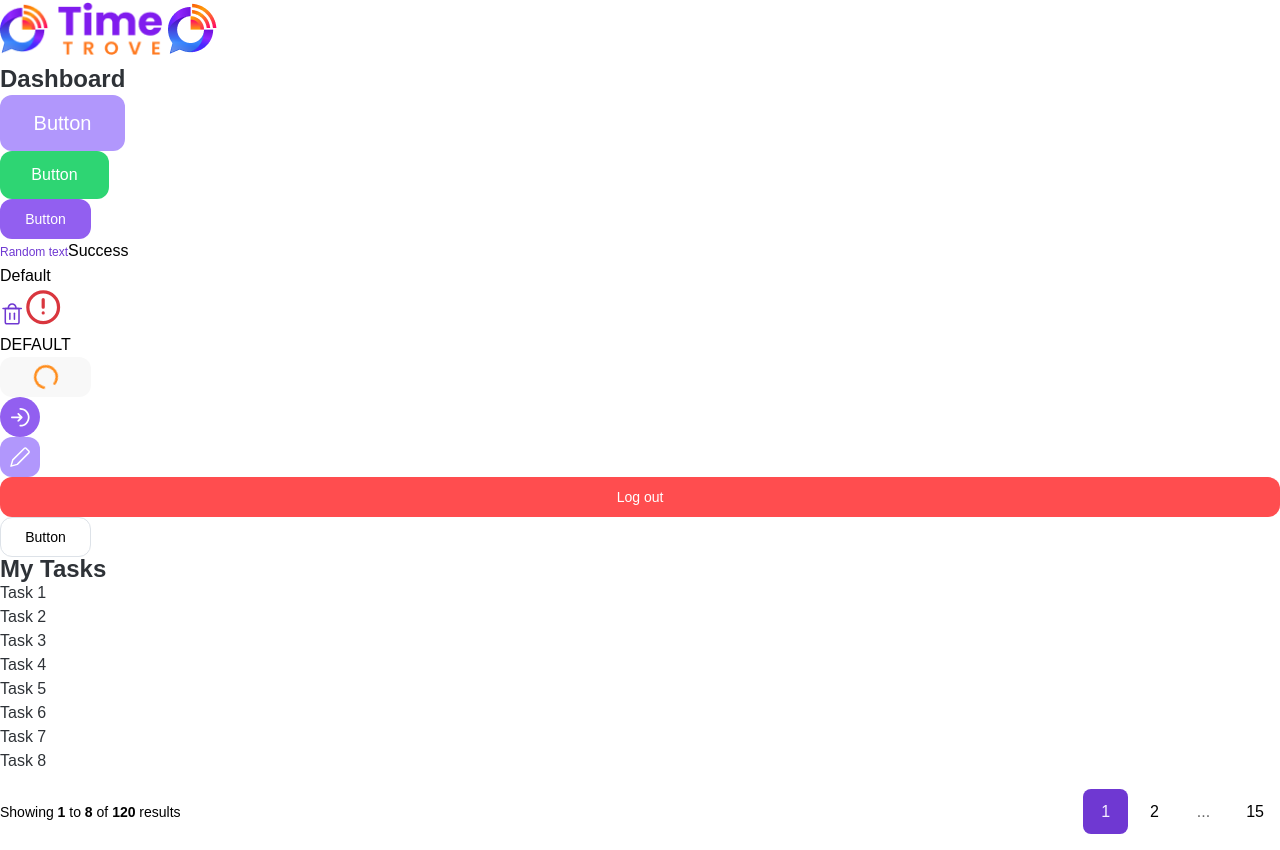
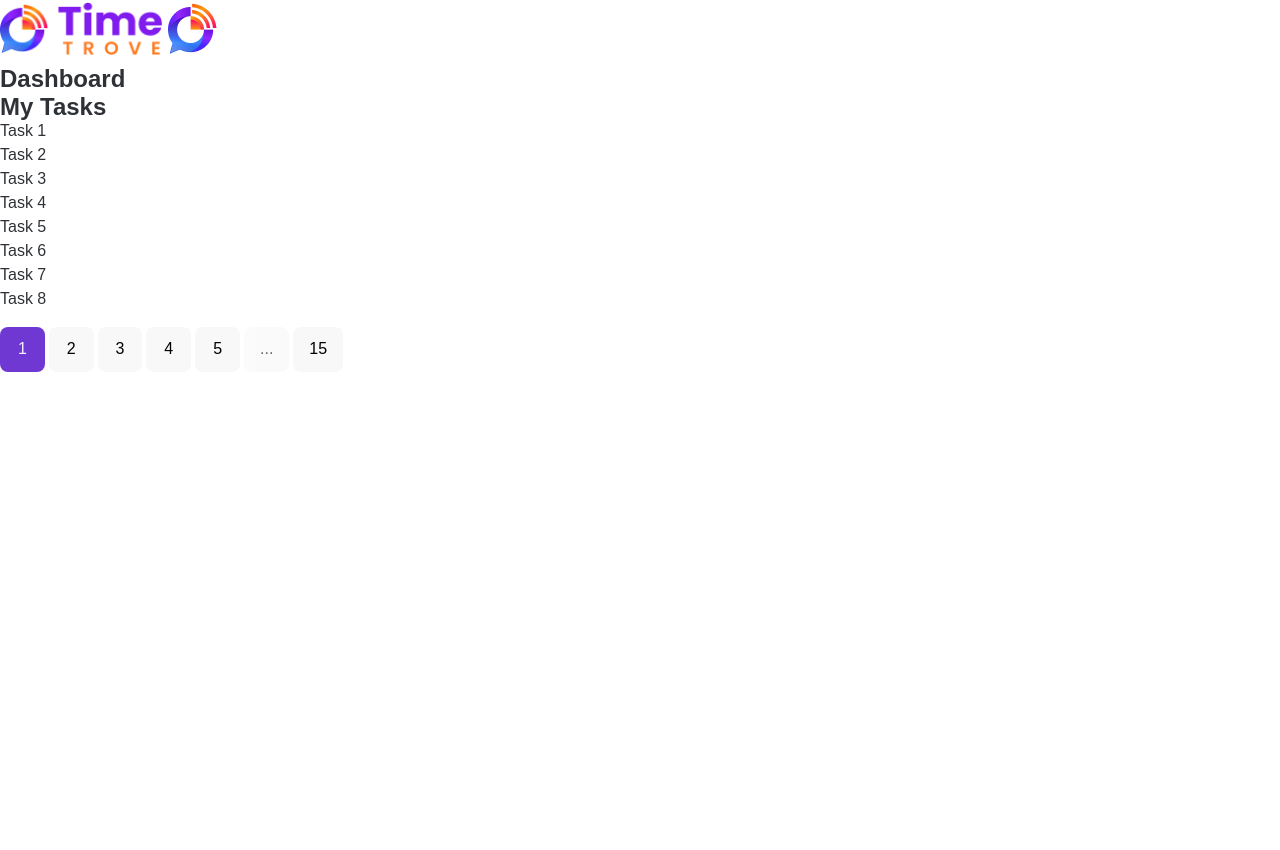
Before and after one commit to NenadBanjeglav/time-trove, a React (Vite) app: page / in a window 1280 px wide. After the commit the page ends 800 px from the top, so only its background shows below. Built offline with nearby package versions, Linux system fonts and the light colour scheme.

Commit message:
progress

```diff
--- a/src/components/molecules/pagination/Pagination.tsx
+++ b/src/components/molecules/pagination/Pagination.tsx
@@ -1,9 +1,9 @@
 import { useSearchParams } from 'react-router-dom'
 
+import { PAGE_SIZE } from '../../../constants/constants'
+
 import { getPaginationRange } from './helpers'
-import { StyledPagination, PageInfo, Buttons, PaginationButton } from './pagination.styles'
-
-export const PAGE_SIZE = 8
+import { StyledPagination, PaginationButton, ButtonsWrapper } from './pagination.styles'
 
 type PaginationProps = {
   count: number
@@ -22,16 +22,9 @@ export const Pagination = ({ count }: PaginationProps) => {
 
   if (pageCount <= 1) return null
 
-  const start = (currentPage - 1) * PAGE_SIZE + 1
-  const end = currentPage === pageCount ? count : currentPage * PAGE_SIZE
-
   return (
     <StyledPagination>
-      <PageInfo>
-        Showing <span>{start}</span> to <span>{end}</span> of <span>{count}</span> results
-      </PageInfo>
-
-      <Buttons>
+      <ButtonsWrapper>
         {getPaginationRange(currentPage, pageCount).map((page, index) => {
           if (page === '...') {
             return (
@@ -51,7 +44,7 @@ export const Pagination = ({ count }: PaginationProps) => {
             </PaginationButton>
           )
         })}
-      </Buttons>
+      </ButtonsWrapper>
     </StyledPagination>
   )
 }
--- a/src/components/molecules/pagination/helpers.ts
+++ b/src/components/molecules/pagination/helpers.ts
@@ -3,21 +3,21 @@ export const getPaginationRange = (currentPage: number, totalPages: number): (nu
     return Array.from({ length: totalPages }, (_, i) => i + 1)
   }
 
-  const showEarlyRange = currentPage < 5
+  const pagination: (number | '...')[] = [1]
 
-  const middlePages = showEarlyRange
-    ? Array.from({ length: Math.min(totalPages - 2, currentPage + 1 - 2 + 1) }, (_, i) => i + 2)
-    : [currentPage - 1, currentPage, currentPage + 1].filter(p => p > 1 && p < totalPages)
+  const isNearStart = currentPage < 5
+  const isNearEnd = currentPage > totalPages - 4
 
-  const pages: (number | '...')[] = [1]
+  if (isNearStart) {
+    const middle = Array.from({ length: 4 }, (_, i) => i + 2) // pages 2–5
+    pagination.push(...middle, '...', totalPages)
+  } else if (isNearEnd) {
+    const middle = Array.from({ length: 4 }, (_, i) => totalPages - 5 + i) // pages totalPages-5 to totalPages-2
+    pagination.push('...', ...middle, totalPages)
+  } else {
+    const middle = [currentPage - 1, currentPage, currentPage + 1]
+    pagination.push('...', ...middle, '...', totalPages)
+  }
 
-  const hasLeftGap = !showEarlyRange
-  const hasRightGap = middlePages[middlePages.length - 1] < totalPages - 1
-
-  if (hasLeftGap) pages.push('...')
-  pages.push(...middlePages)
-  if (hasRightGap) pages.push('...')
-  pages.push(totalPages)
-
-  return pages
+  return pagination
 }
--- a/src/components/molecules/pagination/pagination.styles.ts
+++ b/src/components/molecules/pagination/pagination.styles.ts
@@ -8,16 +8,7 @@ export const StyledPagination = styled.div`
   padding: ${({ theme }) => theme.spacing.medium} 0;
 `
 
-export const PageInfo = styled.p`
-  font-size: ${({ theme }) => theme.typography.fontSize.small};
-  color: ${({ theme }) => theme.colors.neutral.hue500};
-
-  & span {
-    font-weight: ${({ theme }) => theme.typography.fontWeight.bold};
-  }
-`
-
-export const Buttons = styled.div`
+export const ButtonsWrapper = styled.div`
   display: flex;
   gap: ${({ theme }) => theme.spacing.xSmall};
   flex-wrap: wrap;
@@ -27,7 +18,7 @@ export const PaginationButton = styled.button<{ $active?: boolean }>`
   border: none;
   border-radius: 8px;
   background-color: ${({ theme, $active }) =>
-    $active ? theme.colors.primary.hue200 : theme.colors.neutral.hue0};
+    $active ? theme.colors.primary.hue200 : theme.colors.neutral.hue50};
   color: ${({ theme, $active }) =>
     $active ? theme.colors.primary.hue0 : theme.colors.neutral.hue500};
   font-size: ${({ theme }) => theme.typography.fontSize.base};
@@ -47,7 +38,8 @@ export const PaginationButton = styled.button<{ $active?: boolean }>`
 
   &:hover:not(:disabled) {
     background-color: ${({ theme }) => theme.colors.primary.hue100};
-    color: ${({ theme }) => theme.colors.primary.hue50};
+    color: ${({ theme, $active }) =>
+      $active ? theme.colors.primary.hue0 : theme.colors.primary.hue0};
   }
 
   &:disabled {
--- /dev/null
+++ b/src/constants/constants.ts
@@ -0,0 +1 @@
+export const PAGE_SIZE = 8
--- a/src/pages/Dashboard.tsx
+++ b/src/pages/Dashboard.tsx
@@ -1,13 +1,7 @@
 import { useSearchParams } from 'react-router-dom'
 
-import { AlertIcon } from '../assets/icons/AlertIcon'
-import { DeleteIcon } from '../assets/icons/DeleteIcon'
-import { EditIcon } from '../assets/icons/EditIcon'
-import { LogoutIcon } from '../assets/icons/LogoutIcon'
-import { Button } from '../components/atoms/button/Button'
-import { Icon } from '../components/atoms/icon/Icon'
-import { Text } from '../components/atoms/text/Text'
-import { PAGE_SIZE, Pagination } from '../components/molecules/pagination/Pagination'
+import { Pagination } from '../components/molecules/pagination/Pagination'
+import { PAGE_SIZE } from '../constants/constants'
 
 const allItems = Array.from({ length: 120 }, (_, i) => ({
   id: i + 1,
@@ -23,41 +17,6 @@ export const Dashboard = () => {
   return (
     <div>
       <div>
-        <Button variant="primary" size="xlarge" color="hue50" />
-        <Button variant="success" size="large" />
-        <Button />
-        <Text pallete="primary" color="hue200" fontSize="xSmall" fontWeight="medium" as="span">
-          Random text
-        </Text>
-        <Text pallete="neutral" color="hue500" as="span">
-          Success
-        </Text>
-        <Text>Default</Text>
-        <Icon pallete="primary" color="hue200" icon={DeleteIcon} iconSize="small" />
-        <Icon pallete="danger" color="hue200" icon={AlertIcon} iconSize="large" />
-        <Text>DEFAULT</Text>
-        <Button variant="warning" loading>
-          <Text as="span" pallete="neutral" color="hue0">
-            Random btn text
-          </Text>
-          <Icon icon={AlertIcon} pallete="danger" color="hue0" iconSize="small" />
-        </Button>
-
-        <Button isIconButton shape="circle">
-          <LogoutIcon />
-        </Button>
-
-        <Button shape="square" variant="primary" color="hue50" isIconButton>
-          <EditIcon />
-        </Button>
-
-        <Button fullWidth variant="danger">
-          Log out
-        </Button>
-
-        <Button variant="neutral" />
-      </div>
-      <div>
         <h2>My Tasks</h2>
 
         <ul>
```
